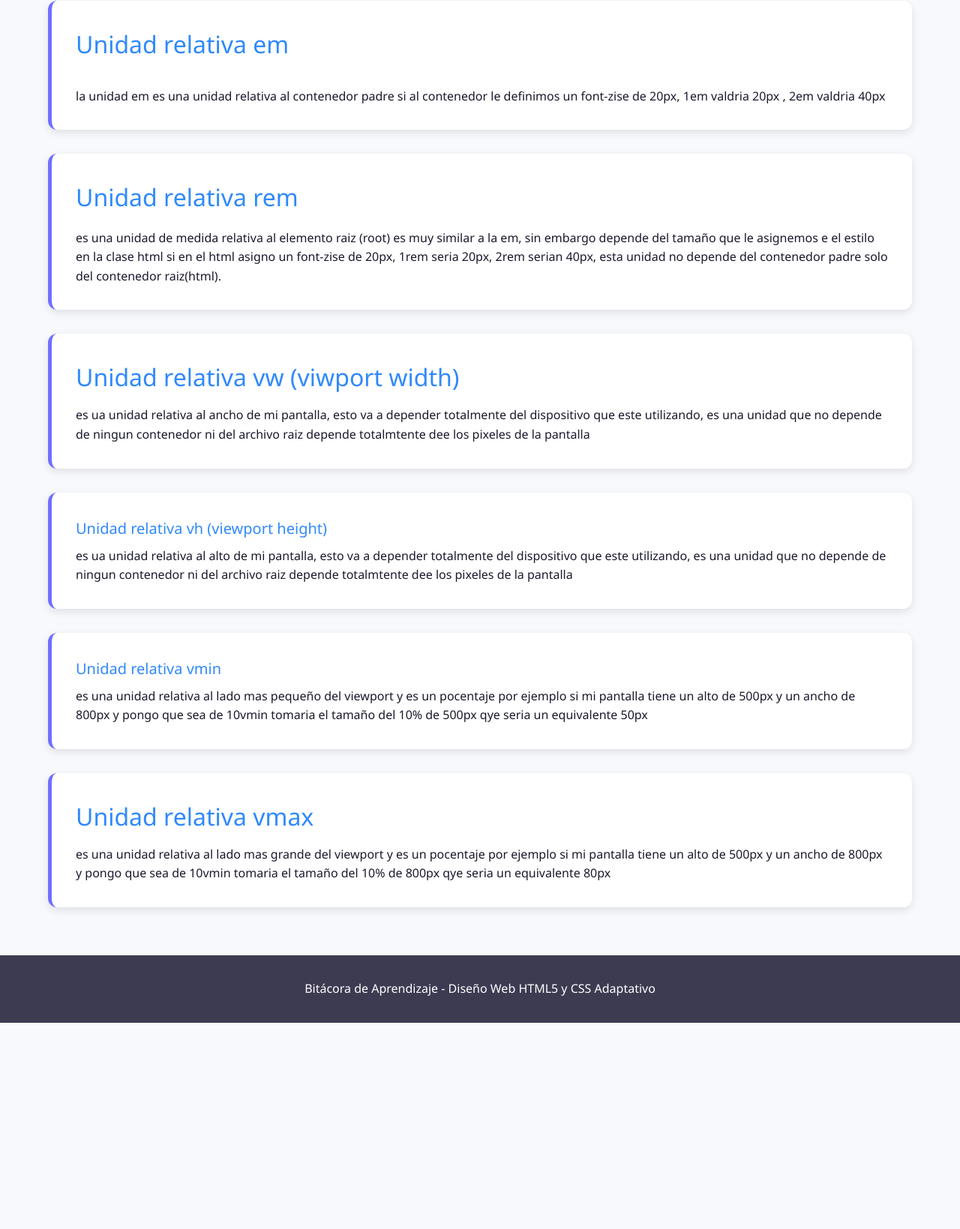
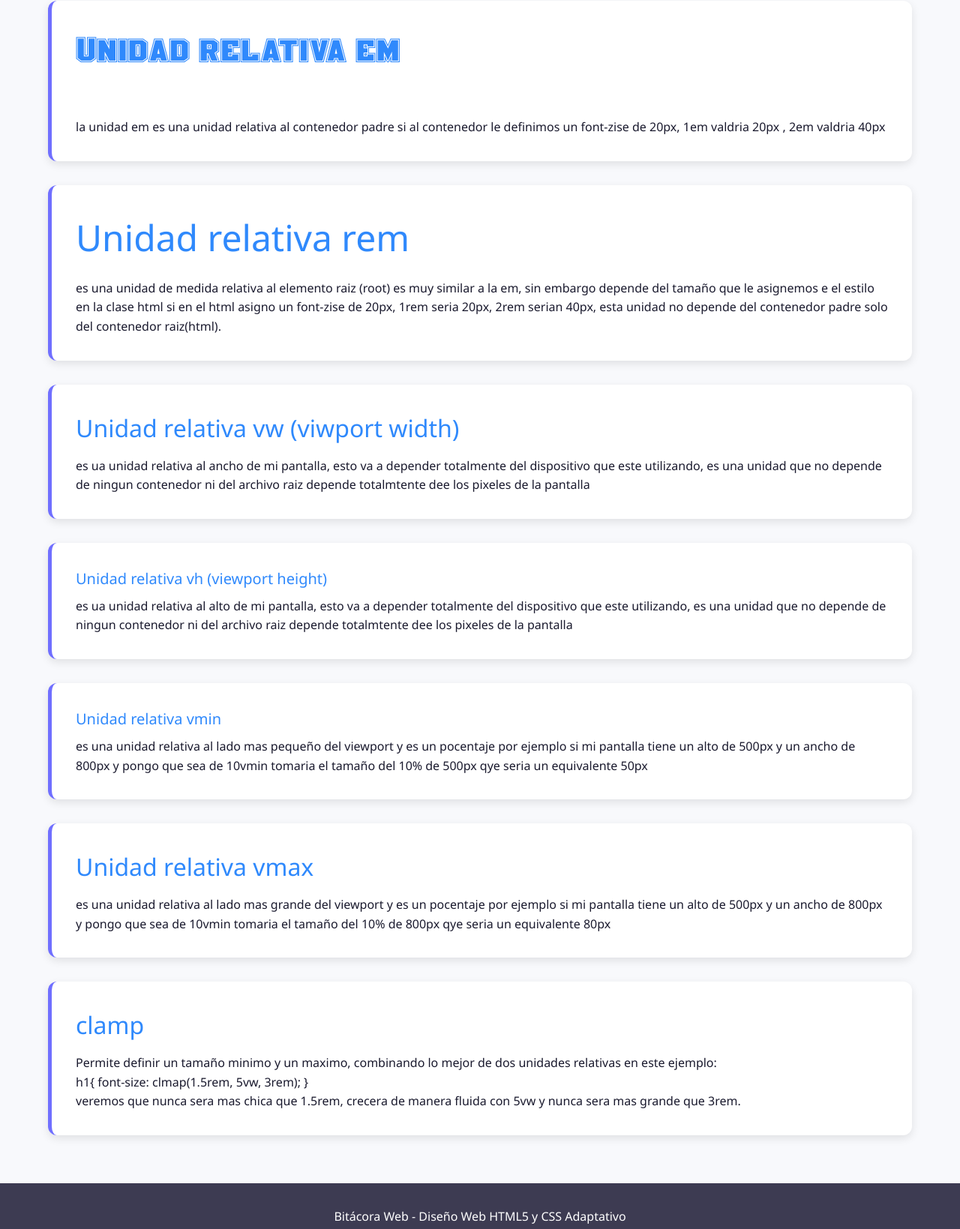
Before and after one commit to AmancioCruz/Html-y-Css-Adaptativo, a plain HTML site: page Bitacora_Web/paginas/Unidades_Relativas/index.html in a window 1280 px wide. Shown: the part 105-1744 px from the top of the page at 75% size. Before the commit the page ends 1469 px from the top, so only its background shows below. Drawn offline with Linux system fonts and the light colour scheme.

Commit message:
Add files via upload

```diff
--- a/Bitacora_Web/css/estilosGenerales.css
+++ b/Bitacora_Web/css/estilosGenerales.css
@@ -58,7 +58,7 @@ body {
 
 /* Contenido principal */
 .contenido-principal {
-    min-height: 64vh;
+    min-height: 80vh;
     max-width: 1200px;
     margin: 2rem auto;
     padding: 0 1.5rem;
--- a/Bitacora_Web/paginas/Unidades_Relativas/css/estilo.css
+++ b/Bitacora_Web/paginas/Unidades_Relativas/css/estilo.css
@@ -1,3 +1,8 @@
+@font-face {
+    font-family: "Golden versity";
+    src: url("../recursos/tipografias/Golden\ Varsity\ Outline.woff2") format("woff2");
+    font-weight: bold;
+}
 .contenedor {
     background: var(--blanco-puro);
     border-radius: var(--radio-bordes);
@@ -23,13 +28,16 @@ hr {
 
 .unidad-em {
     color: var(--azul-informativo);
-    font-size: 2em; /* Usando em como unidad */
+    font-family:'Golden versity';
+    text-wrap: balance;/*Nos ayuda a que los textos largos se alinen de forma repsonsiva*/
+    font-size: clamp(3em, 1vw, 3em); /* Usando em como unidad */
     margin-bottom: 1em; /* Usando em como unidad */
 }
 
 .unidad-rem {
     color: var(--azul-informativo);
-    font-size: 2rem; /* Usando rem como unidad */
+    text-wrap: balance;
+    font-size: clamp(3rem, 5vw, 3rem ); /* Usando rem como unidad */
     margin-bottom: 1rem; /* Usando rem como unidad */
 }
 
@@ -101,3 +109,12 @@ hr {
         font-size: 2.5vmax;
     }
 }
+
+/*Es una forma de adaptarse al contexto del usuario el cual va a depender del tema
+que este tenga seleccionado en el dispositivo, sin embargo esto va a depender si
+el navegador le da soporte o no a esta funcionalidad*/
+@media (prefers-color-scheme: dark){
+    body{
+        background-color: aquamarine;
+    }
+}
--- a/Bitacora_Web/paginas/Unidades_Relativas/index.html
+++ b/Bitacora_Web/paginas/Unidades_Relativas/index.html
@@ -86,9 +86,22 @@
                     un equivalente 80px
                 </p>
             </div>
+            <div class="contenedor">
+                <p class="unidad-vmax">clamp</p>
+                <p>
+                    Permite definir un tamaño minimo y un maximo,
+                    combinando lo mejor de dos unidades relativas en este ejemplo: <br>
+                    h1{
+                        font-size: clmap(1.5rem, 5vw, 3rem);
+                    }
+                    <br>
+                    veremos que nunca sera mas chica que 1.5rem,
+                    crecera de manera fluida con 5vw y nunca sera mas grande que 3rem.
+                </p>
+            </div>
         </main>
         <footer>
-            <p>Bitácora de Aprendizaje - Diseño Web HTML5 y CSS Adaptativo</p>
+            <p>Bitácora Web - Diseño Web HTML5 y CSS Adaptativo</p>
         </footer>
     </body>
 </html>
```
Also changed, not shown: Bitacora_Web/index.html (+7 -1 lines), Bitacora_Web/paginas/Manipulacion_DOM/index.html (+1 -1 lines), Bitacora_Web/paginas/Media_query/index.html (+1 -1 lines), Bitacora_Web/paginas/Unidades_Relativas/recursos/tipografias/Golden Varsity Outline.woff2 (added).
